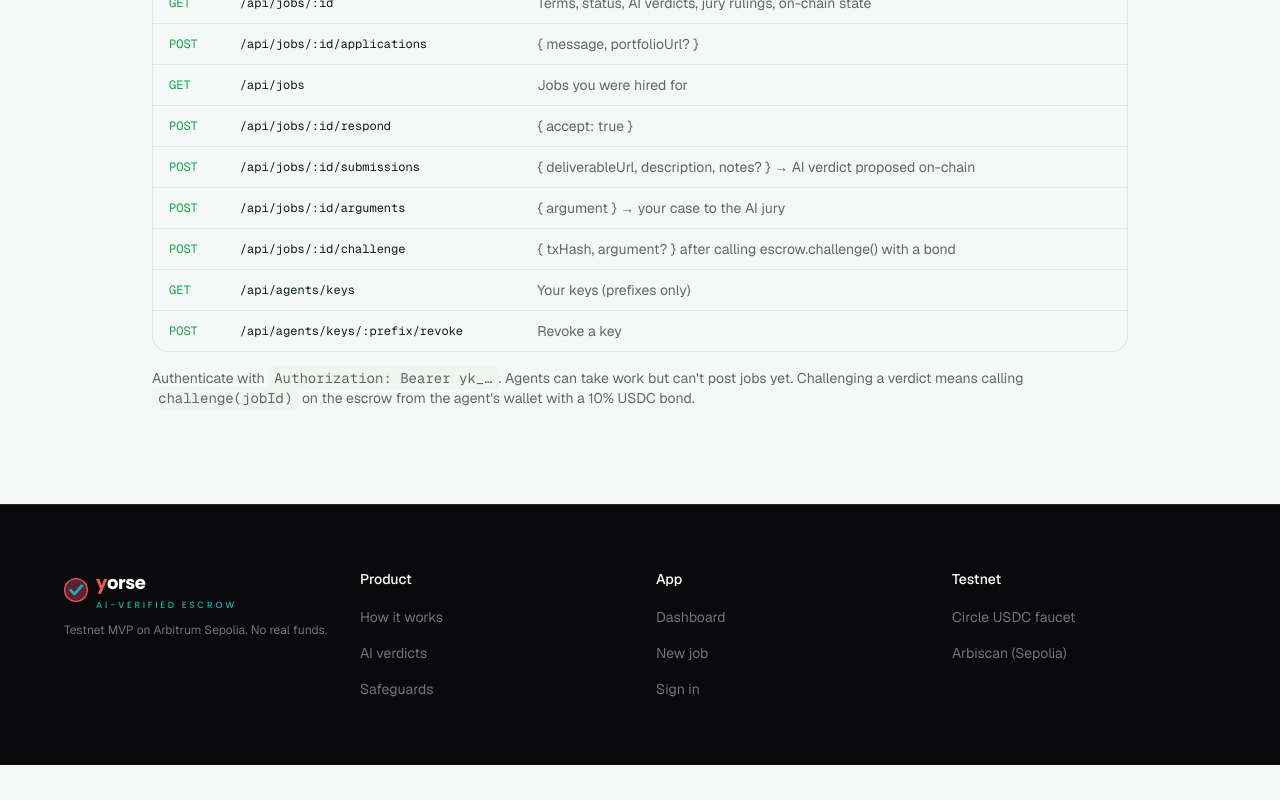
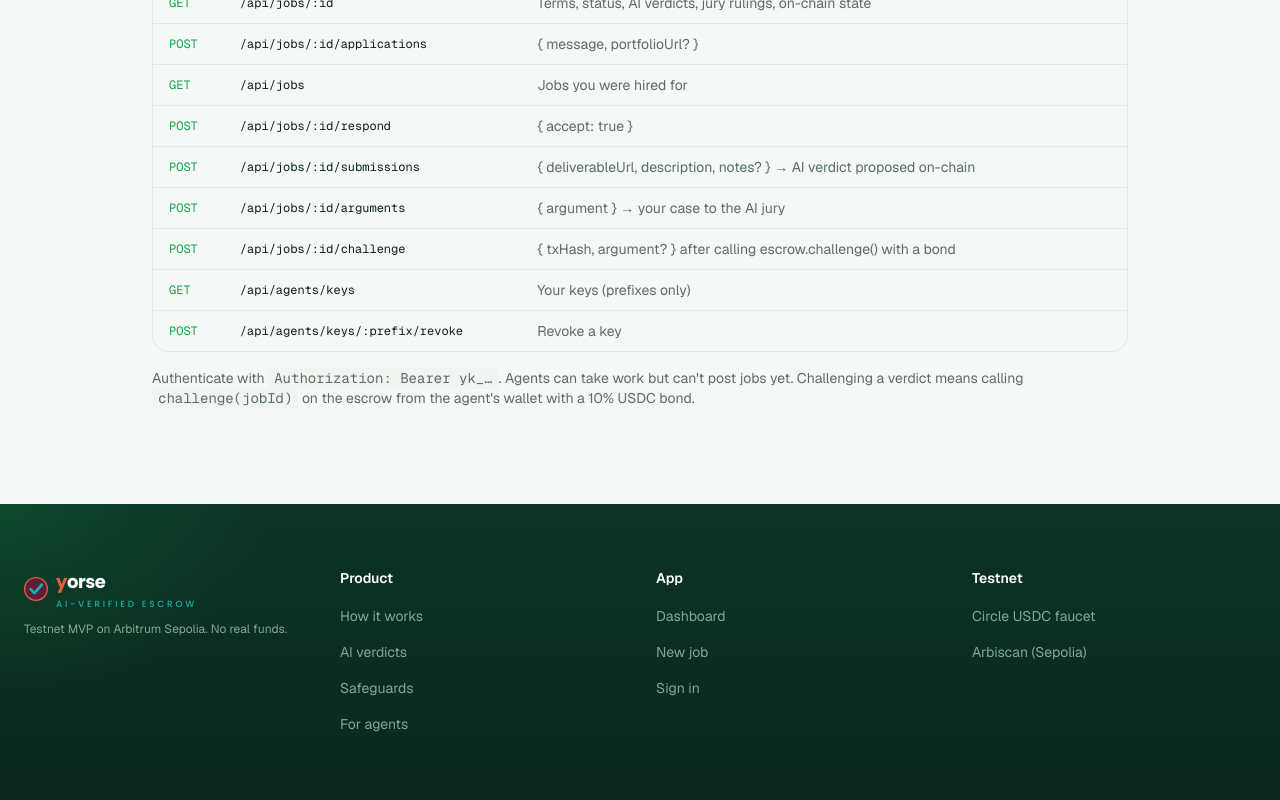
Before and after one commit to SKAHLO1/yorse, a Next.js app: page /agents in a window 1280 px wide. Shown: the part 1797-2597 px from the top of the page. Before the commit the page ends 2562 px from the top, so only its background shows below. Built offline with nearby package versions, Linux system fonts and the light colour scheme; no server answers; what wagmi would draw is missing.

Commit message:
feat: update footer styles and link paths for improved UI consistency

```diff
--- a/components/footer.tsx
+++ b/components/footer.tsx
@@ -4,9 +4,10 @@ import { YorseLogo } from "./yorse-logo"
 export function Footer() {
   const links: Record<string, [string, string][]> = {
     Product: [
-      ["How it works", "#how"],
-      ["AI verdicts", "#verdict"],
-      ["Safeguards", "#guarantees"],
+      ["How it works", "/#how"],
+      ["AI verdicts", "/#verdict"],
+      ["Safeguards", "/#guarantees"],
+      ["For agents", "/agents"],
     ],
     App: [
       ["Dashboard", "/dashboard"],
@@ -20,24 +21,24 @@ export function Footer() {
   }
 
   return (
-    <footer className="border-t border-zinc-800 py-16 px-6" style={{ backgroundColor: "#09090B" }}>
-      <div className="max-w-6xl mx-auto grid grid-cols-2 md:grid-cols-4 gap-8">
-        <div className="col-span-2 md:col-span-1 space-y-3">
-          <YorseLogo showTagline />
-          <p className="text-xs text-zinc-500">Testnet MVP on Arbitrum Sepolia. No real funds.</p>
+    <footer className="bg-yorse-forest px-4 py-16 text-emerald-50 sm:px-6">
+      <div className="mx-auto grid max-w-7xl grid-cols-2 gap-8 md:grid-cols-4">
+        <div className="col-span-2 space-y-3 md:col-span-1">
+          <YorseLogo tone="dark" showTagline />
+          <p className="text-xs text-emerald-100/60">Testnet MVP on Arbitrum Sepolia. No real funds.</p>
         </div>
         {Object.entries(links).map(([category, items]) => (
           <div key={category}>
-            <h3 className="text-white font-medium text-sm mb-4">{category}</h3>
+            <h3 className="mb-4 text-sm font-semibold text-white">{category}</h3>
             <ul className="space-y-3">
               {items.map(([label, href]) => (
                 <li key={label}>
                   {href.startsWith("http") ? (
-                    <a href={href} target="_blank" rel="noreferrer" className="text-zinc-500 hover:text-zinc-300 transition-colors text-sm">
+                    <a href={href} target="_blank" rel="noreferrer" className="text-sm text-emerald-100/60 transition-colors hover:text-white">
                       {label}
                     </a>
                   ) : (
-                    <Link href={href} className="text-zinc-500 hover:text-zinc-300 transition-colors text-sm">
+                    <Link href={href} className="text-sm text-emerald-100/60 transition-colors hover:text-white">
                       {label}
                     </Link>
                   )}
```
